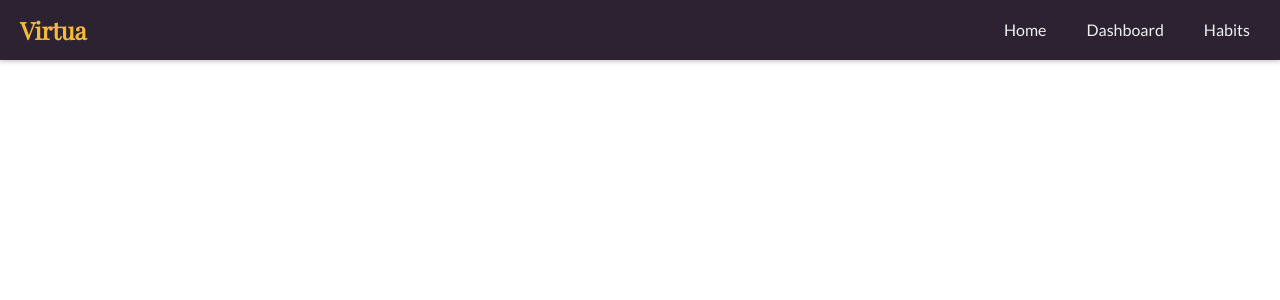
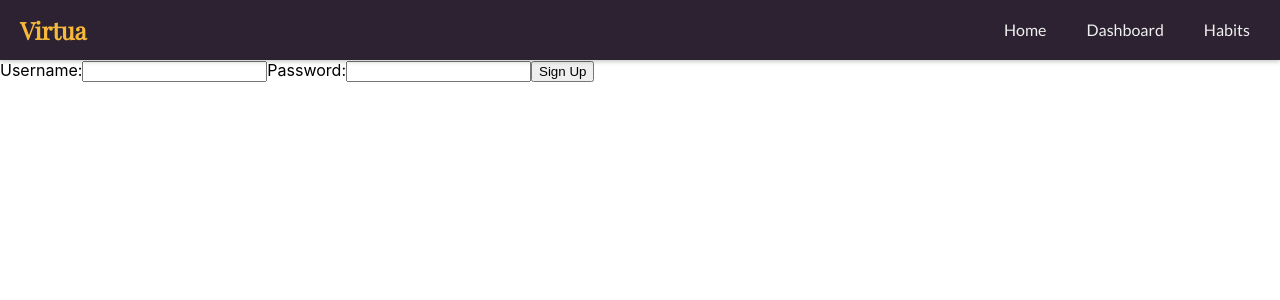
Before and after one commit to SibhatY/habit-tracker, a React (Create React App) app in the folder client/: page /auth/signup in a window 1280 px wide. Shown: the top 300 px of the page. Built offline with nearby package versions, Linux system fonts and the light colour scheme; a web font is replaced by a local one.

Commit message:
[v0.7.1] - Add user registration functionality with front-end and backend integration.

```diff
--- a/client/src/App.js
+++ b/client/src/App.js
@@ -13,6 +13,7 @@ import Home from './pages/Home';
 import Dashboard from './pages/Dashboard';
 import HabitsPage from './pages/HabitsPage';
 import NavBar from './components/NavBar';
+import SignUp from './pages/auth/SignUp';
 
 function App() {
 
@@ -45,6 +46,7 @@ function App() {
           setSimulatedDate={setSimulatedDate}
           simulateNextDay={simulateNextDay}
         />} />
+        <Route path='/auth/signup' element={<SignUp />} />
       </Routes>
 
     </Router>
--- a/client/src/pages/Home.js
+++ b/client/src/pages/Home.js
@@ -15,7 +15,7 @@ const Home = () => {
             <div className='content'>
                 <h1>Welcome to Virtua</h1>
                 <p>Track Progress, Shape Character.</p>
-                <Link to="/dashboard">
+                <Link to="/auth/signup">
                     <button className='start-button'>Get Started</button>
                 </Link>
             </div>
--- /dev/null
+++ b/client/src/pages/auth/SignUp.js
@@ -0,0 +1,62 @@
+import React, { useState } from 'react';
+import { useNavigate } from 'react-router-dom';
+
+function SignUp() {
+
+    const [username, setUsername] = useState('');
+    const [password, setPassword] = useState('');
+    const [error, setError] = useState('');
+    const navigate = useNavigate();
+
+    const handleSignUp = async (event) => {
+
+        event.preventDefault();
+
+        setError('');
+
+        // API request for registering the user
+        try {
+            const response = await fetch('http://localhost:5001/users/register', {
+                method: 'POST',
+                headers: {
+                    'Content-Type': 'application/json',
+                },
+                body: JSON.stringify({ username, password })
+            });
+
+            if (!response.ok) {
+
+                const errorData = await response.json();
+                throw new Error(errorData.msg || 'Failed to register');
+            }
+            console.log('Signing up:', username, password);
+            // On successful signup:
+            navigate('/home');
+
+        } catch (error) {
+            console.error('Signup error:', error.message);
+            setError(error.message);
+        }
+
+    };
+
+
+    return (
+        <div>
+            <form onSubmit={handleSignUp}>
+                <label>
+                    Username:
+                    <input type="text" value={username} onChange={e => setUsername(e.target.value)} />
+                </label>
+                <label>
+                    Password:
+                    <input type="password" value={password} onChange={e => setPassword(e.target.value)} />
+                </label>
+                <button type="submit">Sign Up</button>
+            </form>
+            <p>{error}</p>
+        </div>
+    );
+}
+
+export default SignUp;
```
Also changed, not shown: client/src/pages/auth/SignIn.js (added), 1 other file (tests, documents, lock files or other folders).
